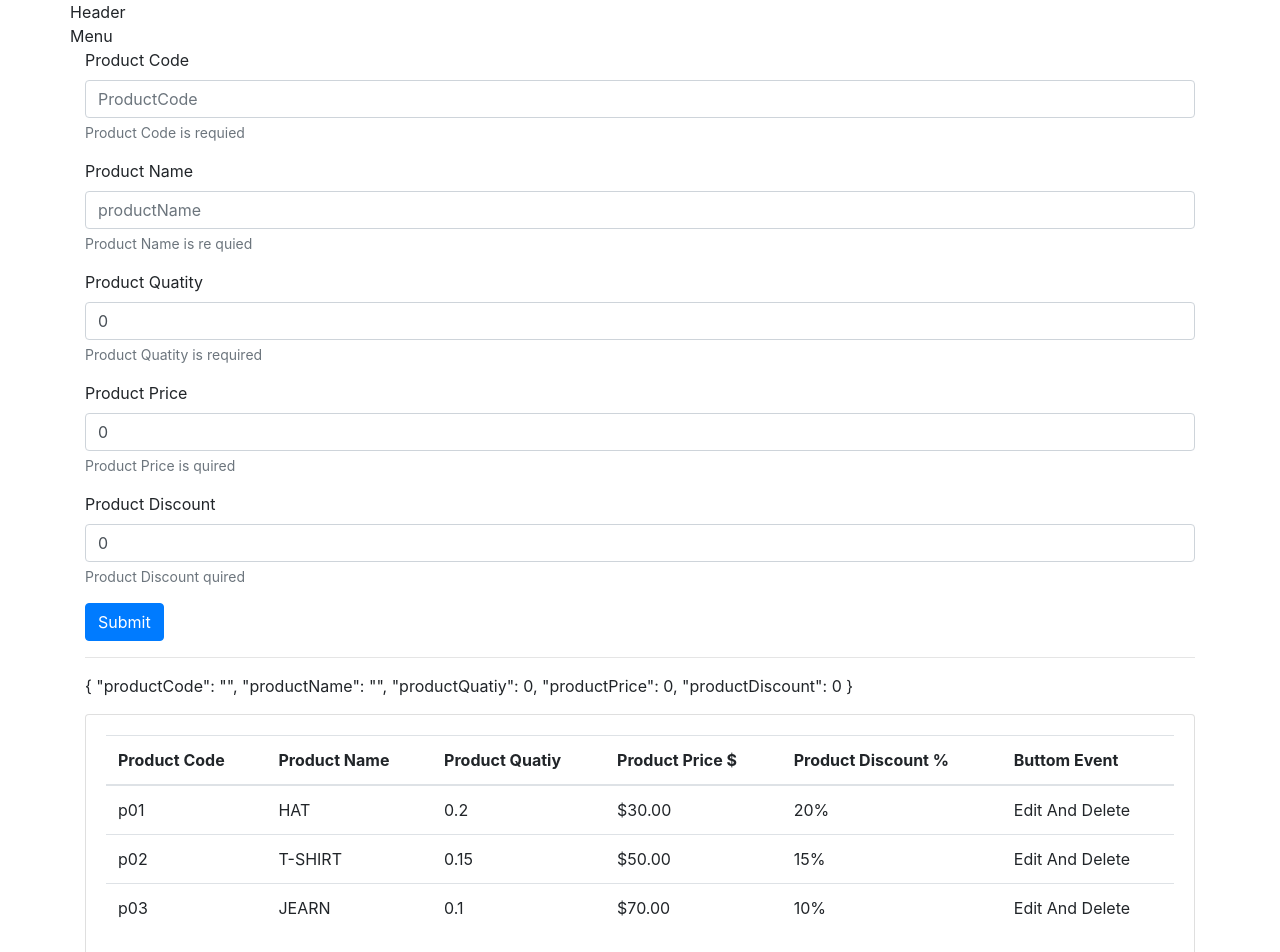
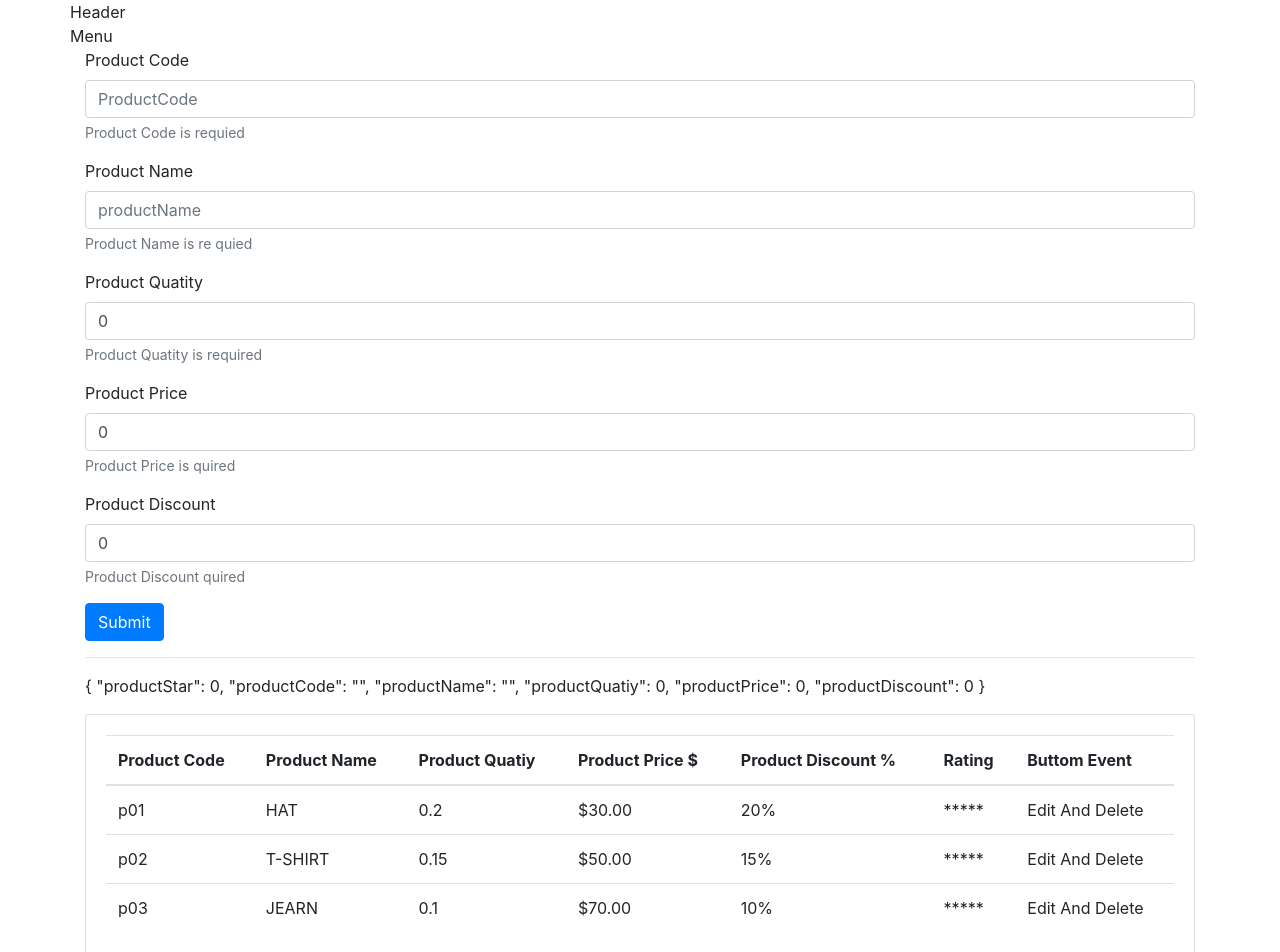
Before and after one commit to phuocnehihi1/ProjectShopAngular, an Angular app in the folder ProjectShopAngular/: page / in a window 1280 px wide. Shown: the top 952 px of the page. Built offline with nearby package versions, Linux system fonts and the light colour scheme.

Commit message:
new star

```diff
--- a/ProjectShopAngular/src/app/app.module.ts
+++ b/ProjectShopAngular/src/app/app.module.ts
@@ -5,6 +5,7 @@ import { AppComponent } from './app.component';
 import { ProductListComponent } from './components/product-list/product-list.component';
 import { ProductdetailComponent } from './components/productdetail/productdetail.component';
 import { FormsModule } from '@angular/forms';
+import { StarComponent } from './components/star/star.component';
 
 
 
@@ -13,7 +14,8 @@ import { FormsModule } from '@angular/forms';
   declarations: [
     AppComponent,
     ProductListComponent,
-    ProductdetailComponent
+    ProductdetailComponent,
+    StarComponent
    ],
   imports: [
     BrowserModule,
--- a/ProjectShopAngular/src/app/common/product.ts
+++ b/ProjectShopAngular/src/app/common/product.ts
@@ -5,6 +5,7 @@ export class Product {
   productQuatiy:number;
   productPrice:number;
   productDiscount:number;
+  productStar:number = 0
 
 
 
--- a/ProjectShopAngular/src/app/components/product-list/product-list.component.html
+++ b/ProjectShopAngular/src/app/components/product-list/product-list.component.html
@@ -13,6 +13,7 @@
           <th>Product Quatiy</th>
           <th>Product Price $</th>
           <th>Product Discount %</th>
+          <th>Rating</th>
           <th>Buttom Event</th>
         </tr>
       </thead>
@@ -23,6 +24,7 @@
           <td>{{product.productDiscount}}</td>
           <td>{{product.productPrice | currency:'USD':true:'1.2-2'}}</td>
           <td>{{product.productDiscount | percent:'1.0-0'}}</td>
+          <td><app-star [rting]="4" (ratingClick)="changestar($event)"></app-star></td>
           <td>Edit And Delete</td>
         </tr>
 
--- a/ProjectShopAngular/src/app/components/product-list/product-list.component.ts
+++ b/ProjectShopAngular/src/app/components/product-list/product-list.component.ts
@@ -14,7 +14,9 @@ export class ProductListComponent implements OnInit {
   new Product('P03','Jearn',300,70,0.1)
 
   ]
-
+  changestar(message:string){
+    console.log(`message:${message}`)
+  }
   constructor() { }
 
   ngOnInit() {
--- a/ProjectShopAngular/src/app/components/star/star.component.html
+++ b/ProjectShopAngular/src/app/components/star/star.component.html
@@ -1,3 +1 @@
-<p>
-  star works!
-</p>
+<span (click)="rating()">*****</span>
--- a/ProjectShopAngular/src/app/components/star/star.component.ts
+++ b/ProjectShopAngular/src/app/components/star/star.component.ts
@@ -1,4 +1,4 @@
-import { Component, OnInit } from '@angular/core';
+import { Component, EventEmitter, Input, OnInit, Output } from '@angular/core';
 
 @Component({
   selector: 'app-star',
@@ -7,9 +7,19 @@ import { Component, OnInit } from '@angular/core';
 })
 export class StarComponent implements OnInit {
 
+  @Input()
+  rting:Number = 0;
+
+
+  @Output()
+  ratingClick: EventEmitter<string> = new EventEmitter<string>();
+
   constructor() { }
 
   ngOnInit() {
   }
-
+  rating(){
+    alert(' Cick Vào Rating');
+    this.ratingClick.emit(`Rating:${this.rting}`)
+  }
 }
--- /dev/null
+++ b/ProjectShopAngular/src/environments/environment.ts
@@ -0,0 +1,5 @@
+export const environment = {
+  production: false,
+
+  // Các cấu hình khác...
+};
```
Also changed, not shown: 1 other file (tests, documents, lock files or other folders).
